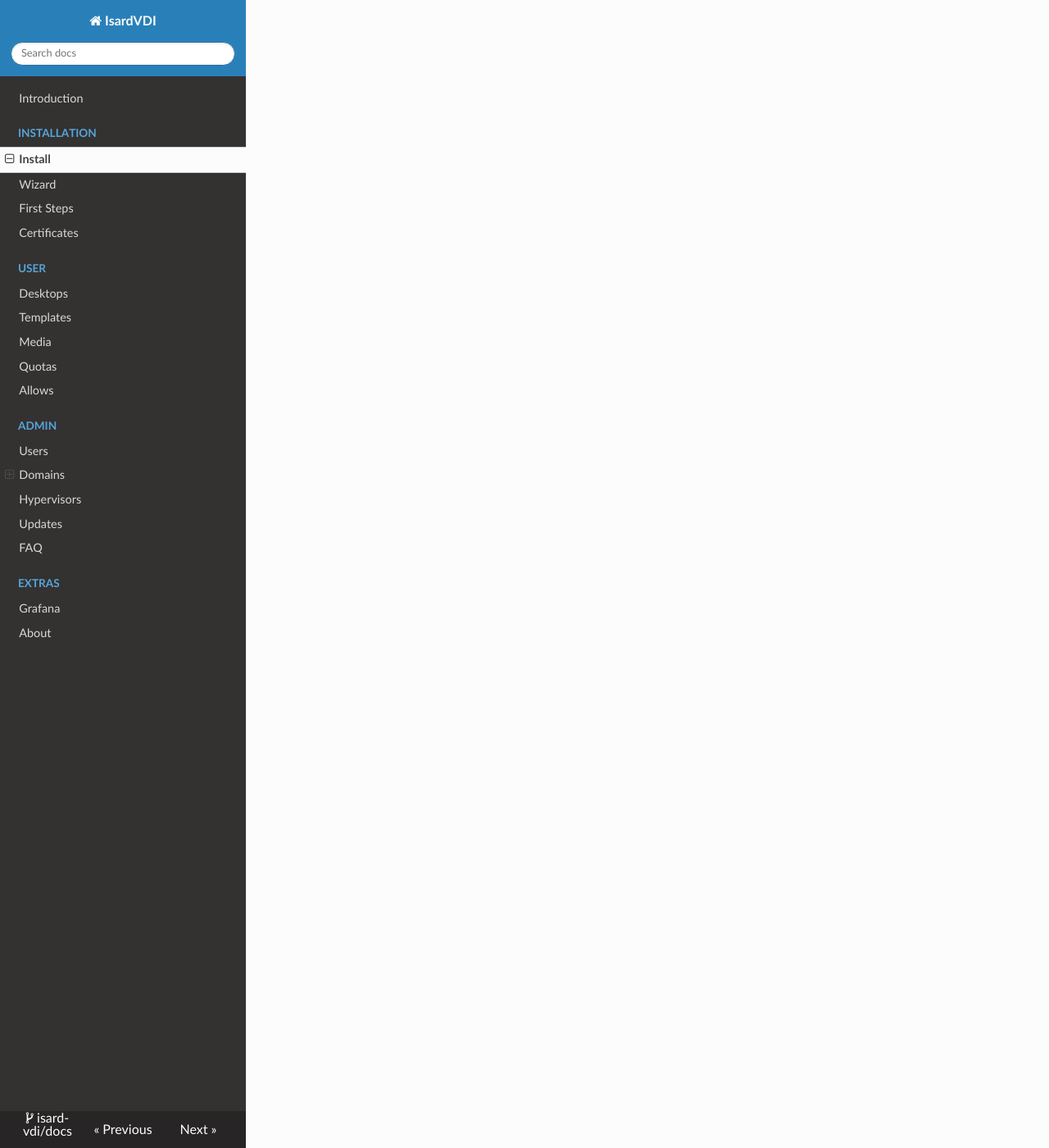
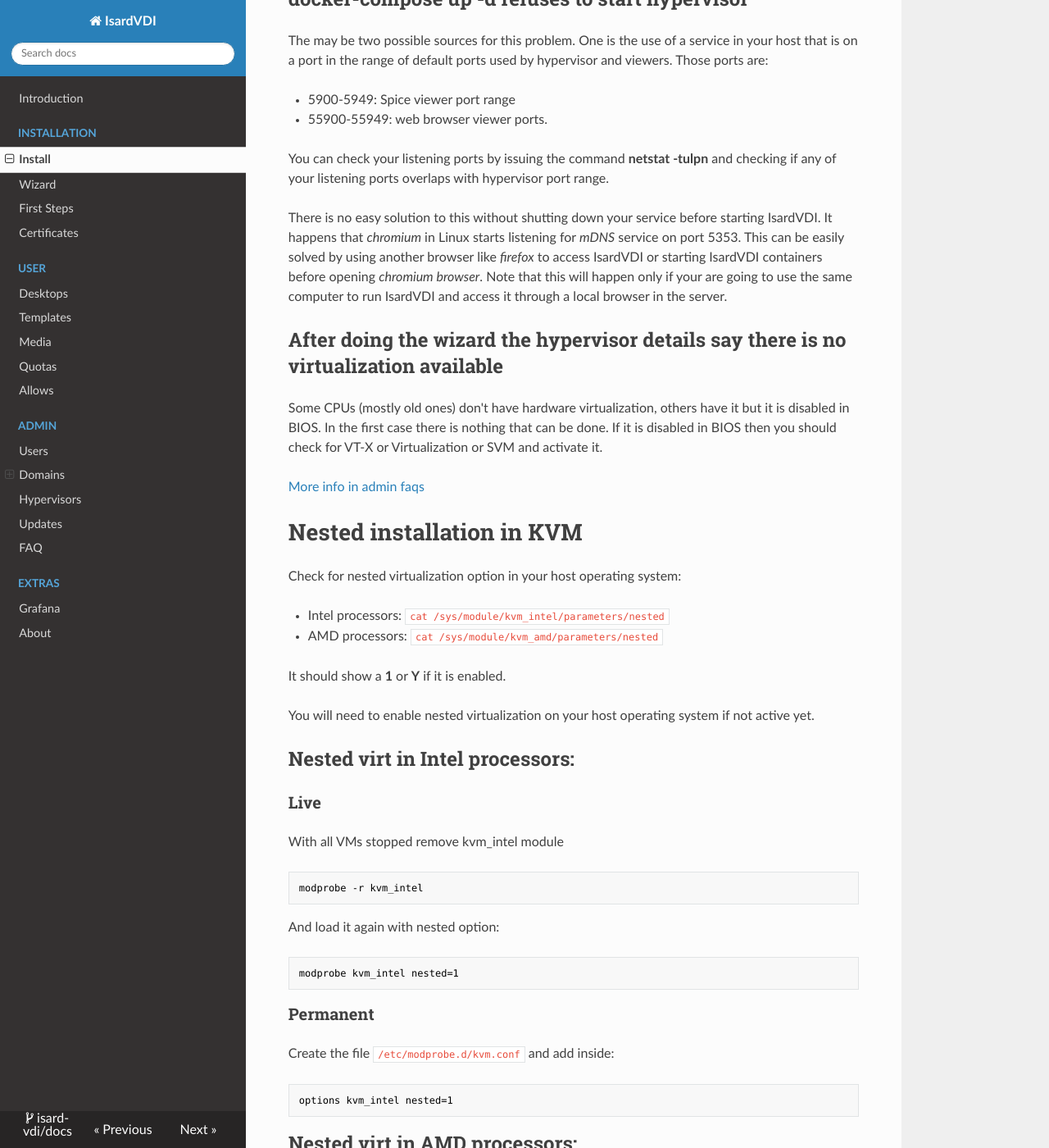
Before and after one commit to thebadjavi/docs, an MkDocs documentation site: the page built from docs/install/install.md, in a window 1280 px wide and 1400 px high, scrolled down 4330 px. Shown: the whole window at 82% size. Built offline with MkDocs 1.6.1, drawn with Linux system fonts in a browser that asks for light colours; nearby versions of some CDN libraries; old or Windows-style settings are respelled for this version of MkDocs; some of the changed text lies outside the part shown.

````diff
--- a/docs/install/install.md
+++ b/docs/install/install.md
@@ -106,6 +106,38 @@ apt-get install docker-ce
 apt install python3-pip
 pip3 install docker-compose
 ```
+## Fedora 28-29
+
+With a fresh Fedora 28-29 install you can install docker and docker-compose with this commands.
+
+### Install docker
+
+```bash
+sudo dnf remove docker \
+                  docker-client \
+                  docker-client-latest \
+                  docker-common \
+                  docker-latest \
+                  docker-latest-logrotate \
+                  docker-logrotate \
+                  docker-selinux \
+                  docker-engine-selinux \
+                  docker-engine
+
+sudo dnf -y install dnf-plugins-core
+sudo dnf config-manager \
+    --add-repo \
+    https://download.docker.com/linux/fedora/docker-ce.repo
+sudo dnf install docker-ce docker-ce-cli containerd.io -y
+sudo systemctl start docker
+sudo systemctl enable docker
+```
+
+### Install docker-compose
+```bash
+yum install python3-pip
+pip3 install docker-compose
+```
 
 # Troubleshooting Install
 
@@ -125,3 +157,58 @@ There is no easy solution to this without shutting down your service before star
 Some CPUs (mostly old ones) don't have hardware virtualization, others have it but it is disabled in BIOS. In the first case there is nothing that can be done. If it is disabled in BIOS then you should check for VT-X or Virtualization or SVM and activate it.
 
 [More info in admin faqs](../admin/faqs.md#after-finishing-install-the-default-isard-hypervisor-is-disabled)
+
+# Nested installation in KVM
+
+Check for nested virtualization option in your host operating system:
+
+- Intel processors: ```cat /sys/module/kvm_intel/parameters/nested```
+- AMD processors: ```cat /sys/module/kvm_amd/parameters/nested```
+
+It should show a **1** or **Y** if it is enabled.
+
+You will need to enable nested virtualization on your host operating system if not active yet.
+
+## Nested virt in Intel processors:
+
+### Live
+
+With all VMs stopped remove kvm_intel module
+```
+modprobe -r kvm_intel
+```
+And load it again with nested option:
+```
+modprobe kvm_intel nested=1
+```
+
+### Permanent
+
+Create the file ```/etc/modprobe.d/kvm.conf``` and add inside:
+```
+options kvm_intel nested=1
+```
+
+## Nested virt in AMD processors:
+
+### Live
+
+With all VMs stopped remove kvm_amd module
+```
+modprobe -r kvm_amd
+```
+And load it again with nested option:
+```
+modprobe kvm_amd nested=1
+```
+
+### Permanent
+
+Create the file ```/etc/modprobe.d/kvm.conf``` and add inside:
+```
+options kvm_amd nested=1
+```
+
+# Installing IsardVDI inside VMWare ESXi guest
+
+Enable host CPU passthrough to the guest. That should be enough.
````
Also changed, not shown: docs/install/certificates.md (+16 -2 lines).
